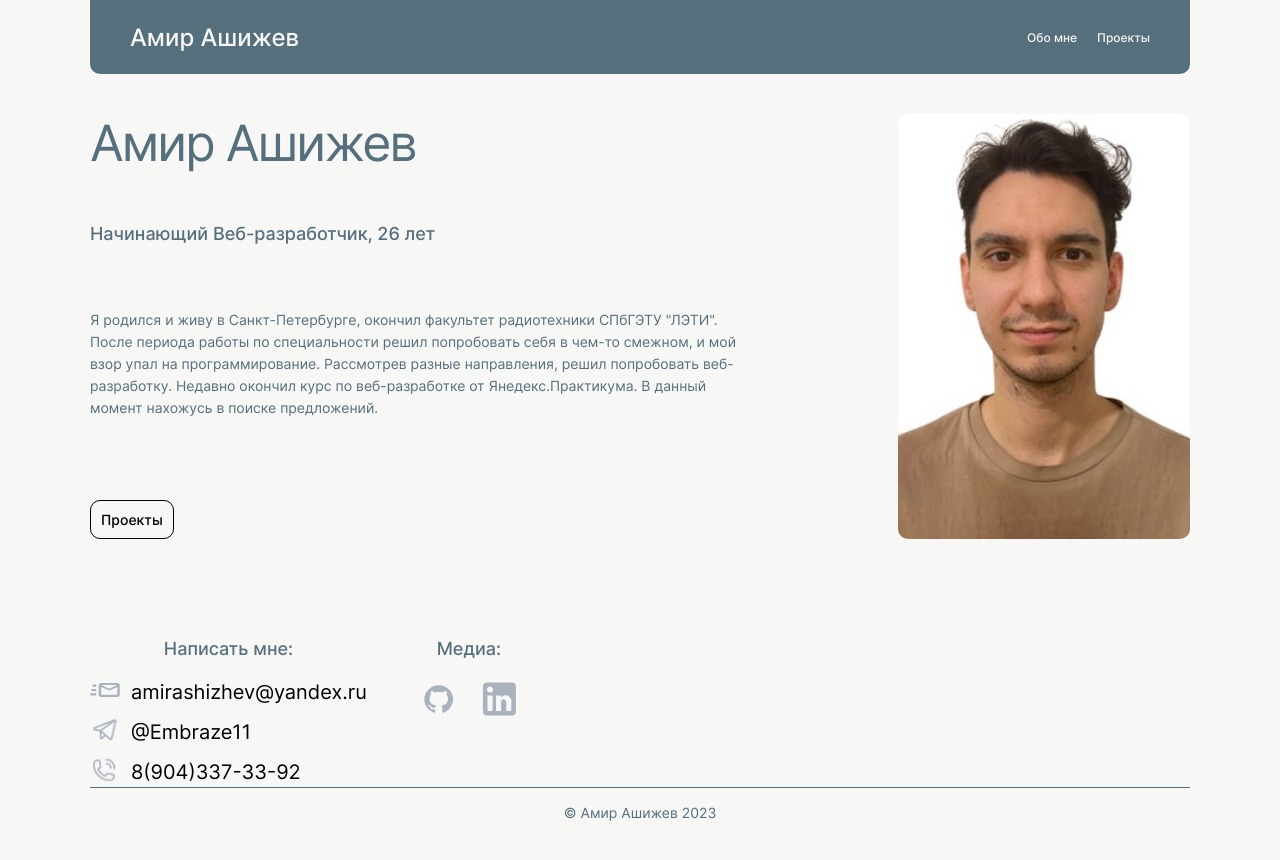
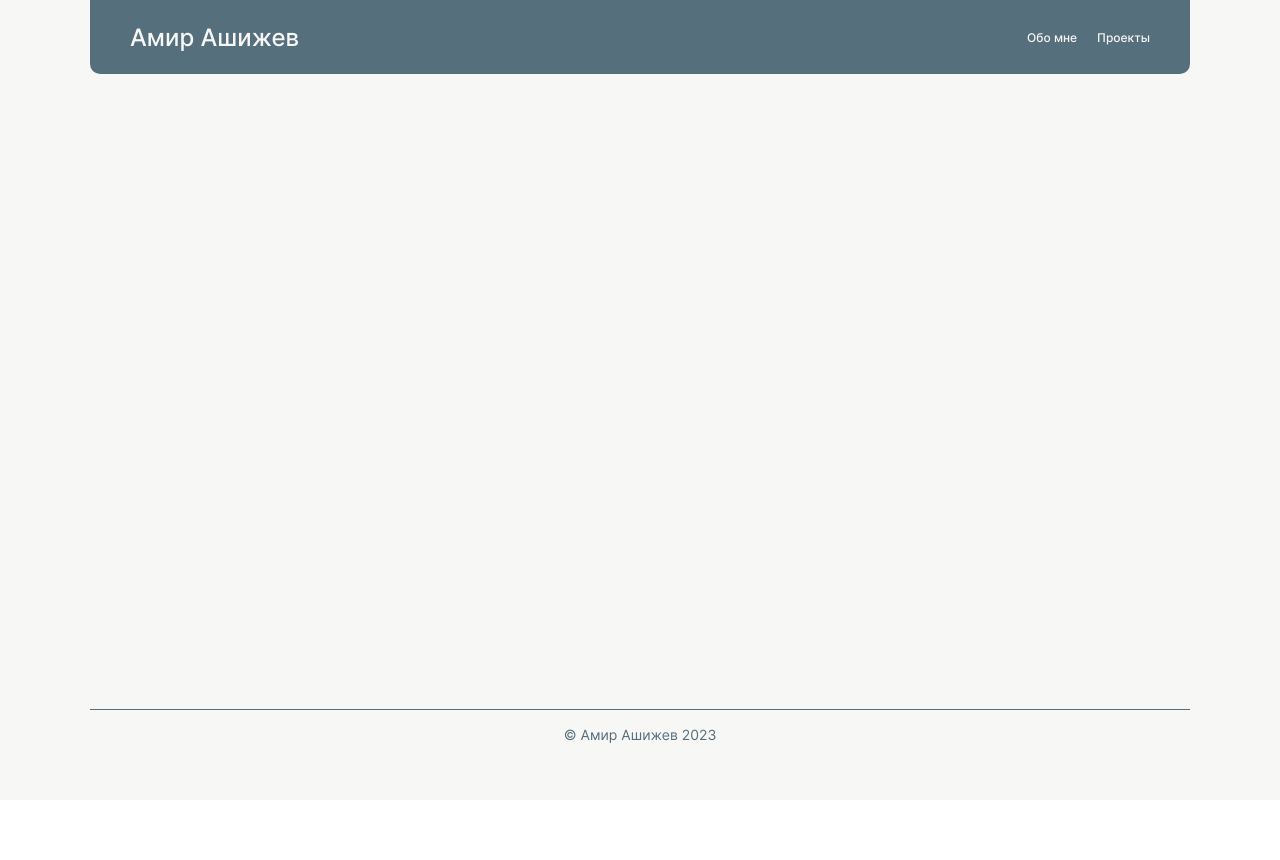
Before and after one commit to AmirAshizhev/portfolio, a React (Create React App) app: page / in a window 1280 px wide. Shown: the top 860 px of the page. After the commit the page ends 800 px from the top, so only its background shows below. Built offline with nearby package versions, Linux system fonts and the light colour scheme.

Commit message:
fixes for deploy 2.0

```diff
--- a/src/components/Main.js
+++ b/src/components/Main.js
@@ -8,7 +8,7 @@
     <main className='main'>
       <div className='main__box'>
         <Routes>
-          <Route path='/' element={<Portfolio/>}/>
+          <Route path='/portfolio' element={<Portfolio/>}/>
           <Route path='/projects' element={<Projects/>}/>
           <Route path='/about-me' element={<About/>}/>
         </Routes>
```
